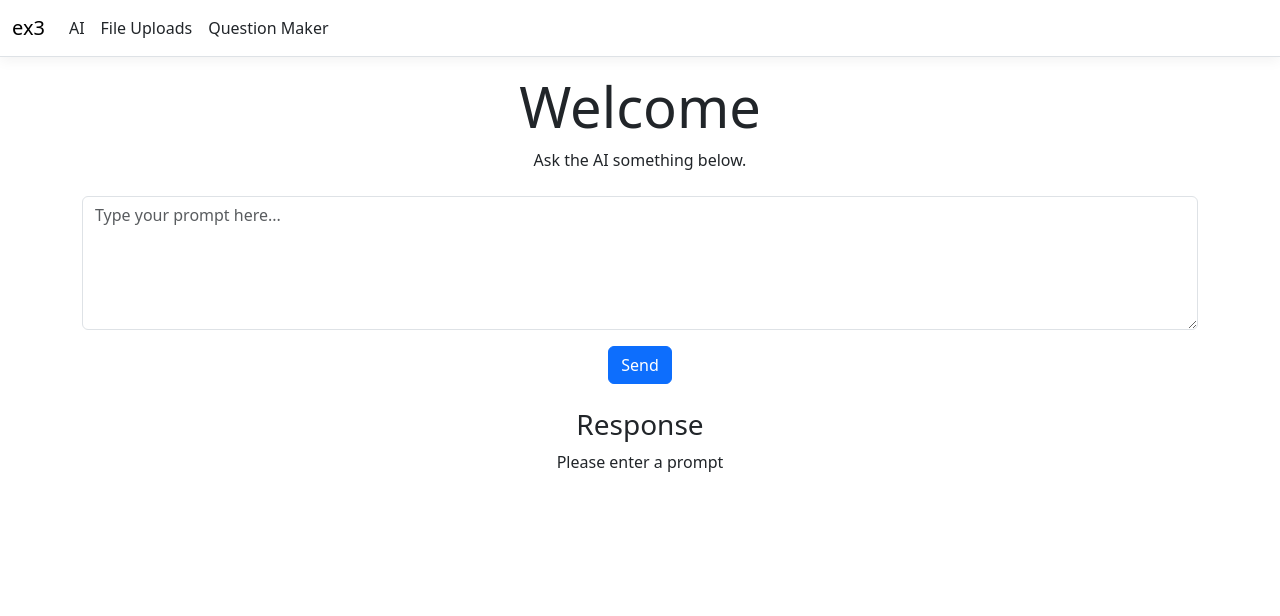
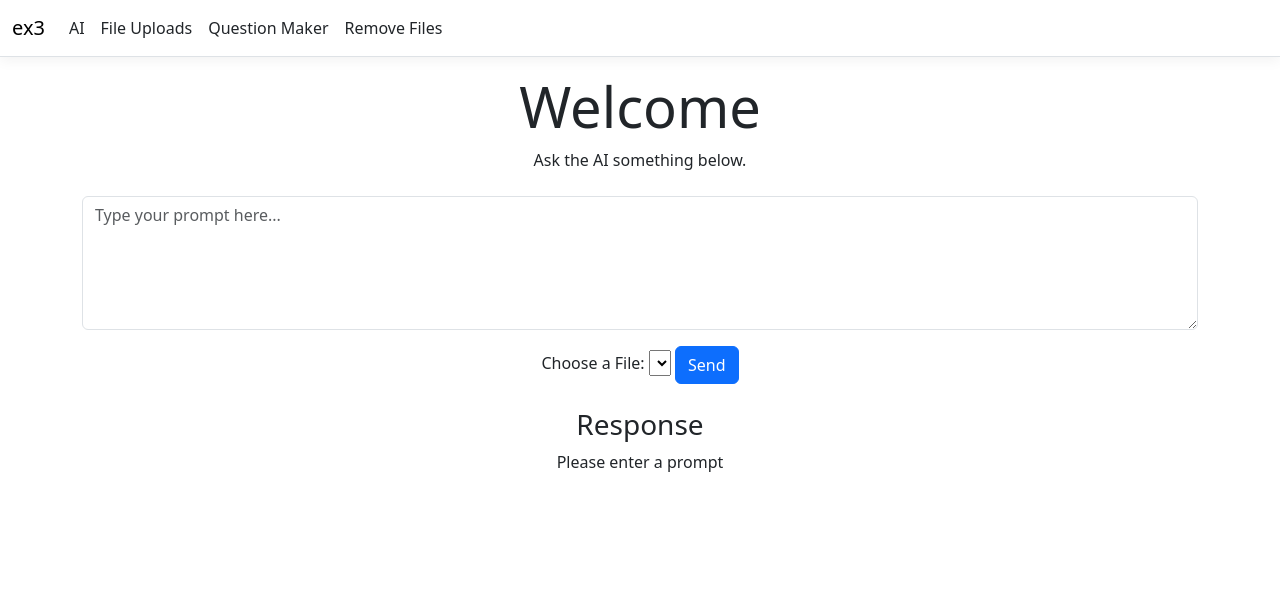
Before and after one commit to hsim385/Honours_Dividni_AI, an ASP.NET Core app: page / in a window 1280 px wide. Shown: the top 616 px of the page. Run offline with ASP.NET Core 8, Linux system fonts and the light colour scheme; lists and menus that the app fills with data are empty; style sheets or scripts are compiled from the project's sources; some libraries are stand-ins or nearby versions.

Commit message:
remove files added choose files works nicely

```diff
--- a/Backend/IBackend.cs
+++ b/Backend/IBackend.cs
@@ -7,4 +7,5 @@ public interface IBackend {
     public Task<QuestionFields> AskAI(string prompt);
     public Task<bool> saveQuestion(HomeViewModel model);
     public Task<HomeViewModel> completeQuestion(HomeViewModel model);
+	public Task<bool> DeleteFile(string File);
 }
--- a/Controllers/HomeController.cs
+++ b/Controllers/HomeController.cs
@@ -104,8 +104,27 @@ public class HomeController : Controller
 
     public IActionResult Privacy()
     {
-        var model = new HomeViewModel();
-        return View(model);
+        return View();
+    }
+
+	public IActionResult RemoveFiles()
+    {
+        return View();
+    }
+
+	[HttpPost]
+	public async Task<IActionResult> RemoveFiles(string File)
+    {
+		bool success = await _backend.DeleteFile(File);
+		if (success)
+		{
+			ViewBag.Message = $"{File} deleted.";
+		}
+		else
+		{
+			ViewBag.Message = "File not found.";
+		}
+        return View();
     }
 
     [ResponseCache(Duration = 0, Location = ResponseCacheLocation.None, NoStore = true)]
--- a/Views/Home/Index.cshtml
+++ b/Views/Home/Index.cshtml
@@ -1,7 +1,20 @@
 @model Honours_Dividni_AI.Models.HomeViewModel
+@using System.IO;
 
 @{
     ViewData["Title"] = "Home Page";
+    var dir = System.IO.Path.Combine(Directory.GetCurrentDirectory(), @"wwwroot\uploads");
+    if (!Directory.Exists(dir))
+    {
+        Directory.CreateDirectory(dir);
+    }
+    var files = Directory.GetFiles(dir);
+    int length = files.Length;
+    string[] filenames = new String[length];
+    foreach (var path in files)
+    {
+        filenames[--length] = System.IO.Path.GetFileName(path);
+    }
 }
 
 <div class="text-center">
@@ -12,11 +25,13 @@
         <div class="mb-3">
             <textarea asp-for="Prompt" class="form-control" rows="5" placeholder="Type your prompt here..."></textarea>
         </div>
-<!--
-        <div class="mb-3">
-            <textarea asp-for="File" class="form-control" rows="1" placeholder="Type your filename here..."></textarea>
-        </div>
--->
+        <label for="File">Choose a File:</label>
+        <select asp-for="File" id="fileselect">
+            @foreach (var file in filenames)
+            {
+                <option value="@file">@file</option>
+            }
+        </select>
 
         <button type="submit" class="btn btn-primary">Send</button>
     </form>
--- a/Views/Shared/_Layout.cshtml
+++ b/Views/Shared/_Layout.cshtml
@@ -29,6 +29,9 @@
                         <li class="nav-item">
                             <a class="nav-link text-dark" asp-area="" asp-controller="Home" asp-action="QuestionMaker">Question Maker</a>
                         </li>
+                        <li class="nav-item">
+                            <a class="nav-link text-dark" asp-area="" asp-controller="Home" asp-action="RemoveFiles">Remove Files</a>
+                        </li>
                     </ul>
                 </div>
             </div>
```
Also changed, not shown: Backend/Backend.cs (+14 -0 lines), Views/Home/RemoveFiles.cshtml (added, +37 -0 lines).
